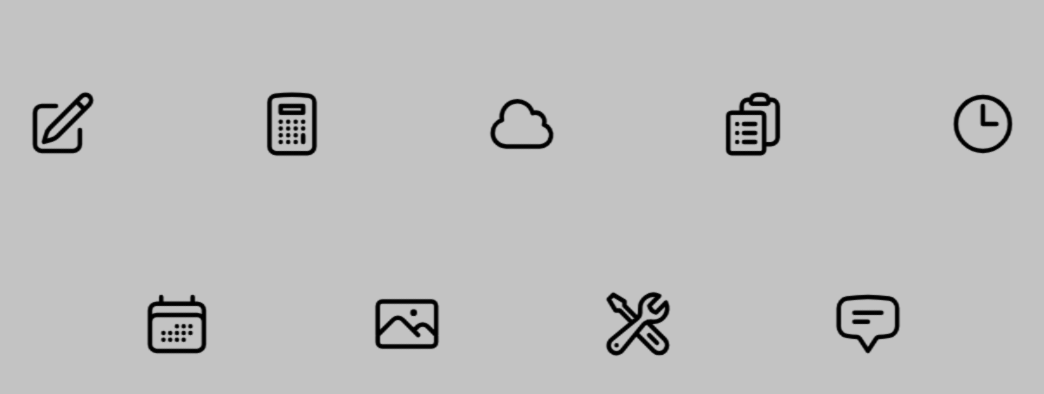
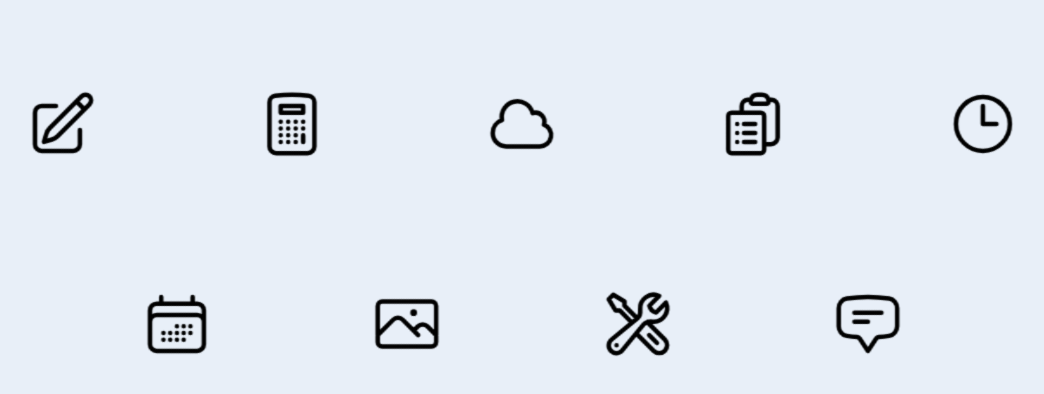
Before and after one commit to bhavin-prajapati/1234webtool, a Next.js app: page / in a window 1280 px wide. Shown: the top 394 px of the page, without its empty margins (115-1159 px from the left). Built offline with nearby package versions, Linux system fonts and the light colour scheme.

Commit message:
Updated styling

```diff
--- a/src/app/components/apps/Todo/Todo.css
+++ b/src/app/components/apps/Todo/Todo.css
@@ -7,11 +7,7 @@
 }
 
 body {
-  background: linear-gradient(
-    90deg,
-    rgba(48, 16, 255, 1) 0%,
-    rgba(100, 115, 255, 1) 100%
-  );
+  background: var(--background-rgb);
 }
 .todo-app {
   display: flex;
@@ -19,7 +15,7 @@ body {
   justify-content: start;
   width: 45%;
   min-height: 600px;
-  background: white;
+  background:  var(--background-rgb);
   text-align: center;
   margin: 128px auto;
   border-radius: 10px;
--- a/src/app/globals.css
+++ b/src/app/globals.css
@@ -3,13 +3,13 @@
 @tailwind utilities;
 
 :root {
-  --foreground-rgb: 0, 0, 0;
-  --background-rgb: 243, 244, 246;
+  --foreground-rgb: rgb(223, 233, 245);
+  --background-rgb: rgb(223, 233, 245);
 }
 
 body {
-  color: rgb(var(--foreground-rgb));
-  background: rgb(var(--background-rgb));
+  color: var(--foreground-rgb);
+  background: var(--background-rgb);
   -webkit-font-smoothing: antialiased;
   -moz-osx-font-smoothing: grayscale;
   overflow: hidden;
--- a/src/app/hexagons.css
+++ b/src/app/hexagons.css
@@ -3,7 +3,7 @@
     padding: 0;
 }
 body {
-    background: rgba(169, 169, 169, 0.69);
+    background: rgba(223, 233, 245, 0.69);
 }
 #hexGrid {
   display: flex;
@@ -71,7 +71,7 @@ body {
   width: 100%;
   padding: 5%;
   box-sizing:border-box;
-  background-color: rgba(255, 255, 0);
+  background-color: rgb(255, 242, 0);
 }
 .hex h1 {
   bottom: 50%;
```
